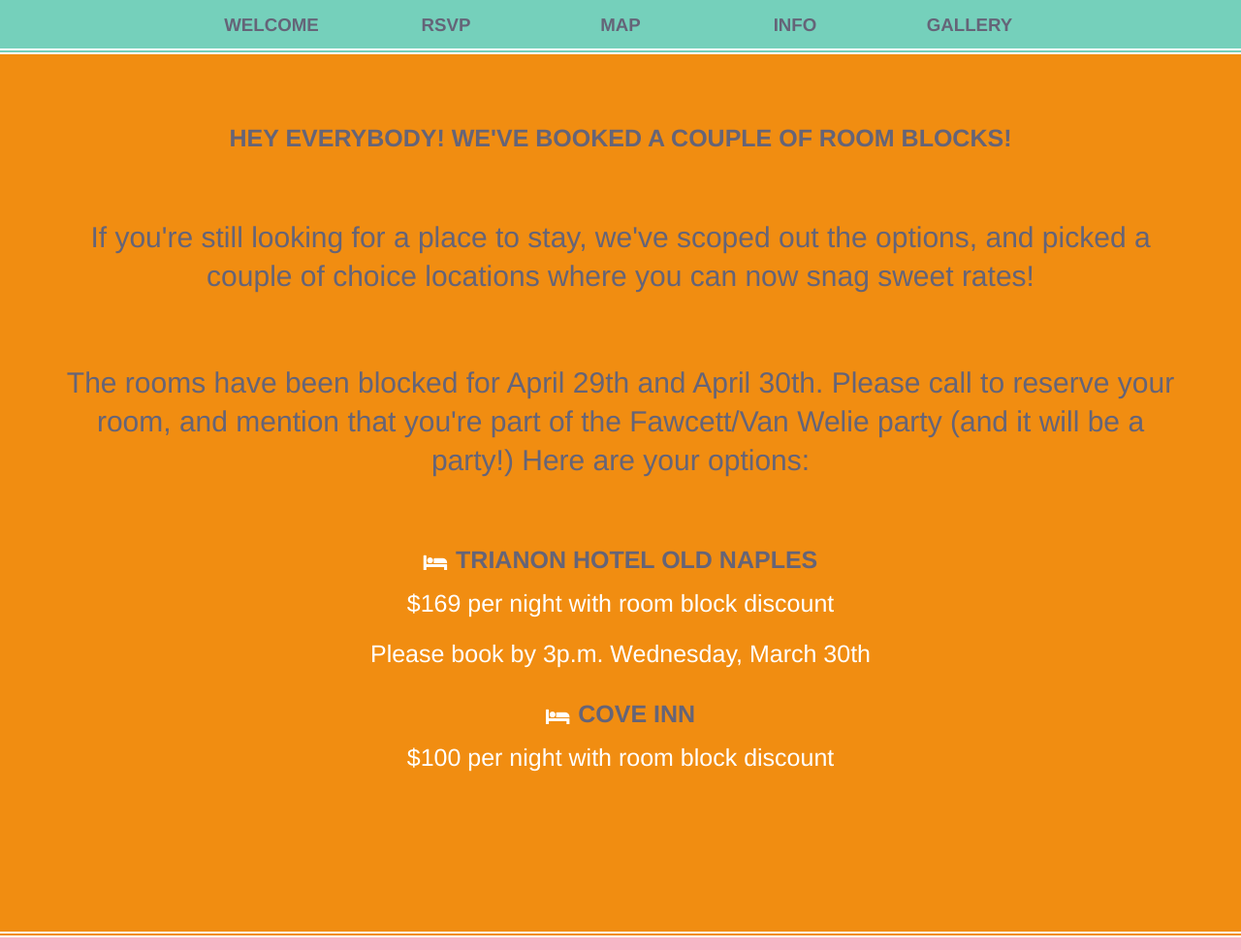
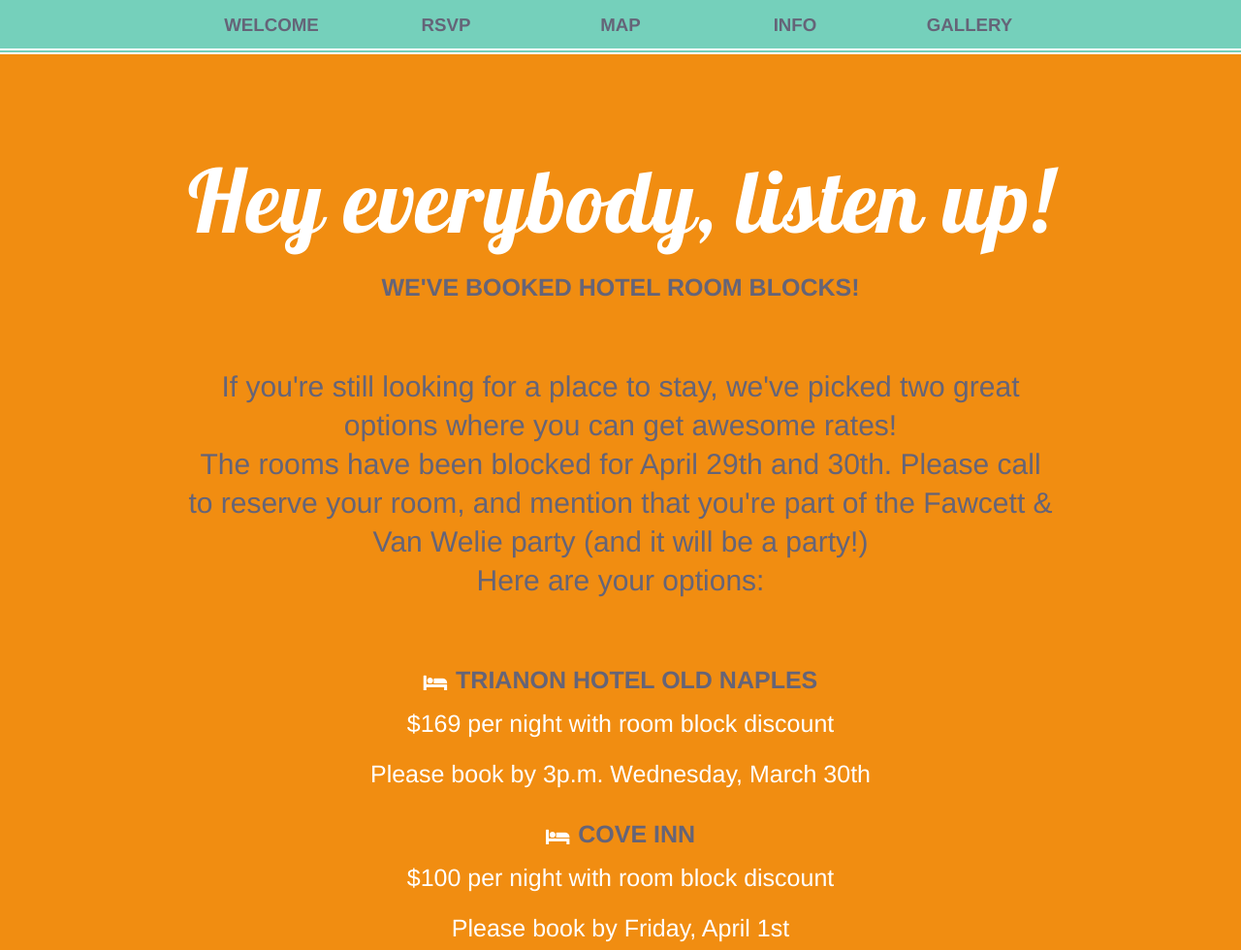
Before and after one commit to ritandeclan/ritandeclan.github.io, a plain HTML site: page index.html in a window 1280 px wide. Shown: the top 980 px of the page at 97% size. Drawn offline with Linux system fonts and the light colour scheme; some packages are replaced by stand-ins of ours; a web font is replaced by a local one.

Commit message:
Added: Styling the alert at full-width

```diff
--- a/index.html
+++ b/index.html
@@ -88,14 +88,18 @@
 
   <section id="alert-section">
     <div class="alert-container">
+      <h3 class="standout-text">
+        Hey everybody, listen up!
+      </h3>
       <h3 class="intro-message btwn">
-        Hey everybody! We've booked a couple of room blocks!
+        We've booked hotel room blocks!
       </h3>
       <p class="intro-message">
-        If you're still looking for a place to stay, we've scoped out the options, and picked a couple of choice locations where you can now snag sweet rates!
-      </p>
-      <p class="intro-message">
-        The rooms have been blocked for April 29th and April 30th. Please call to reserve your room, and mention that you're part of the Fawcett/Van Welie party (and it will be a party!) Here are your options:
+        If you're still looking for a place to stay, we've picked two great options where you can get awesome rates!
+        <br>
+        The rooms have been blocked for April 29th and 30th. Please call to reserve your room, and mention that you're part of the Fawcett & Van Welie party (and it will be a party!)
+        <br>
+        Here are your options:
       </p>
       <div class="message-item">
         <i class="fa fa-bed fa-lg"></i>
@@ -116,6 +120,9 @@
         </p>
         <p class="intro-message">
           $100 per night with room block discount
+        </p>
+        <p class="intro-message">
+          Please book by Friday, April 1st
         </p>
       </div>
     </div>
--- a/public/assets/less/wedding.less
+++ b/public/assets/less/wedding.less
@@ -436,8 +436,8 @@ body {
     background-color: @deco-yellow;
 
     .alert-container {
-      // .content-full-width();
-      width: 90%;
+      .content-full-width();
+      // width: 90%;
       max-width: 1500px;
       height: auto;
       background-color: transparent;
@@ -445,6 +445,14 @@ body {
       padding: 30px 0;
       color: white;
       text-align: center;
+
+      .standout-text {
+        color: white;
+        .delicious();
+        font-size: 90px;
+        line-height: 90px;
+        margin: 32px auto;
+      }
 
       .intro-message {
         color: @deco-grey;
```
Also changed, not shown: public/assets/css/wedding.css.
